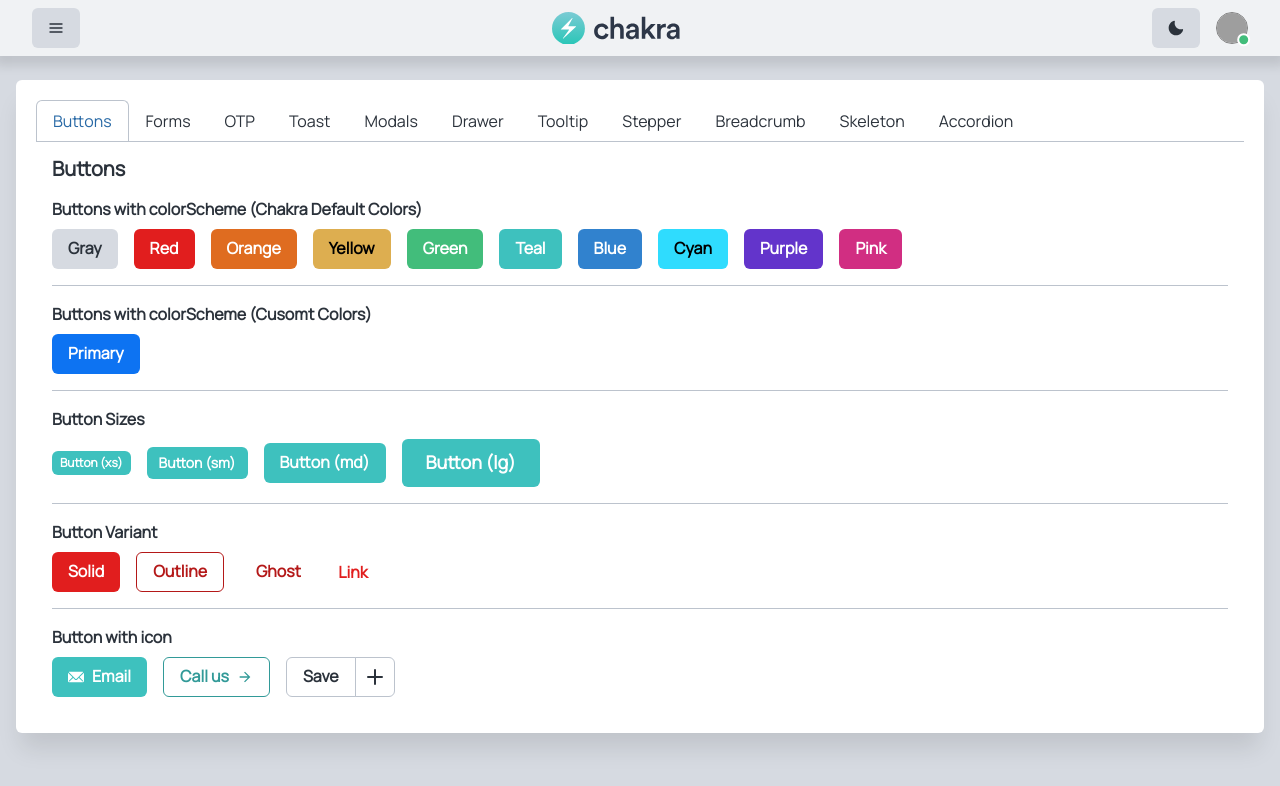
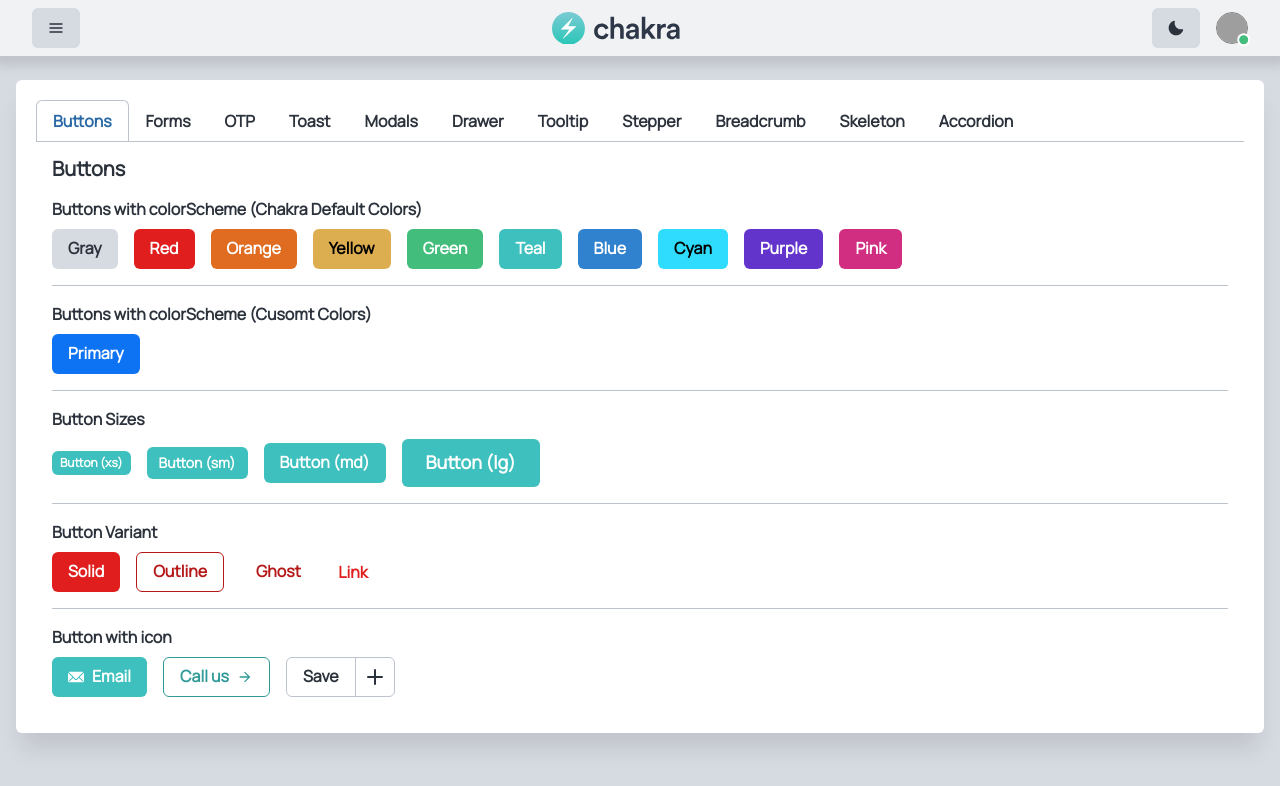
Before and after one commit to ahelmi365/chakra-ui-react, a React (Vite) app: page /#/list in a window 1280 px wide. Shown: the top 786 px of the page. Built offline with nearby package versions, Linux system fonts and the light colour scheme; grey boxes are pictures that could not be loaded.

Commit message:
bolding tab text

```diff
--- a/src/components/ChakraTabList.tsx
+++ b/src/components/ChakraTabList.tsx
@@ -116,7 +116,11 @@ const ChakraTabList = () => {
             {tabsData
               .filter((tab) => !tab.isDisabled)
               .map((tab, index) => (
-                <Tab key={index} isDisabled={tab.isDisabled}>
+                <Tab
+                  key={index}
+                  isDisabled={tab.isDisabled}
+                  fontWeight={"bold"}
+                >
                   {tab.label}
                 </Tab>
               ))}
```
